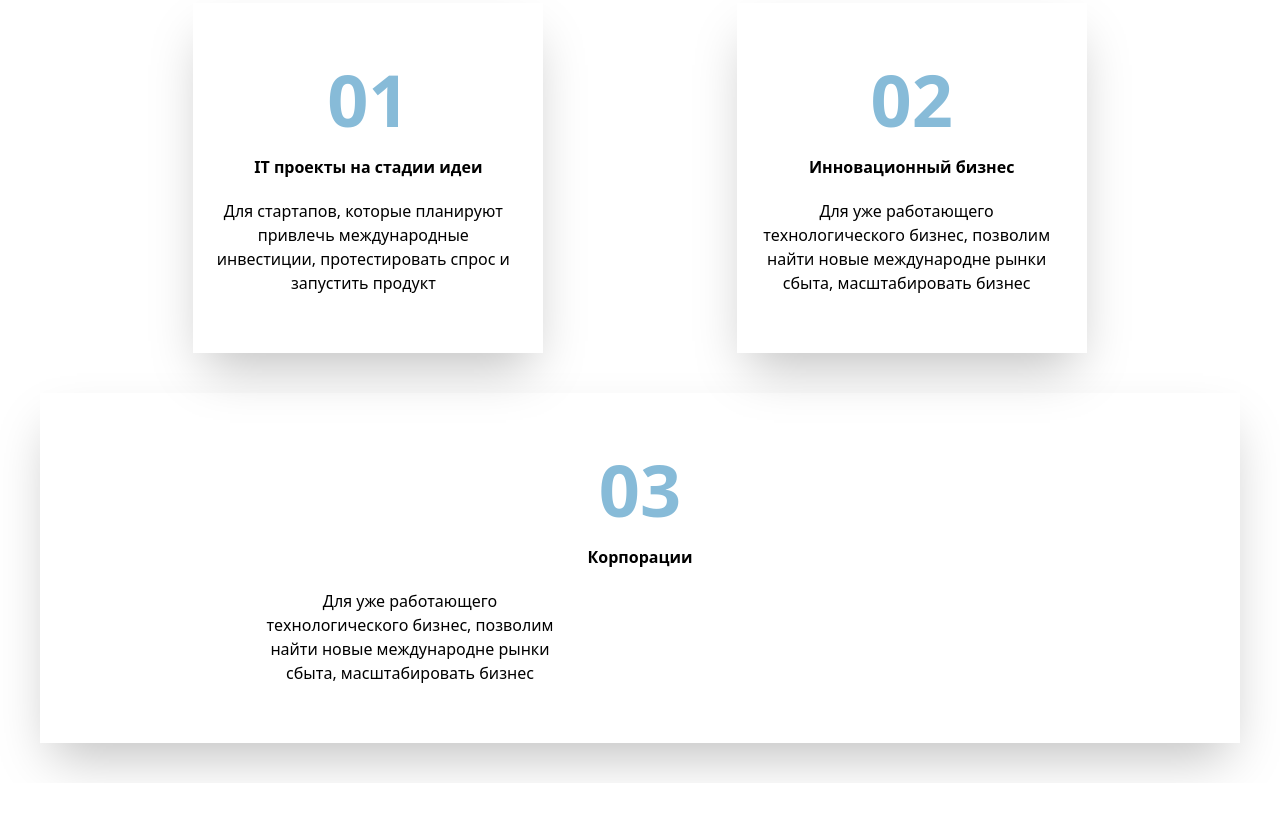
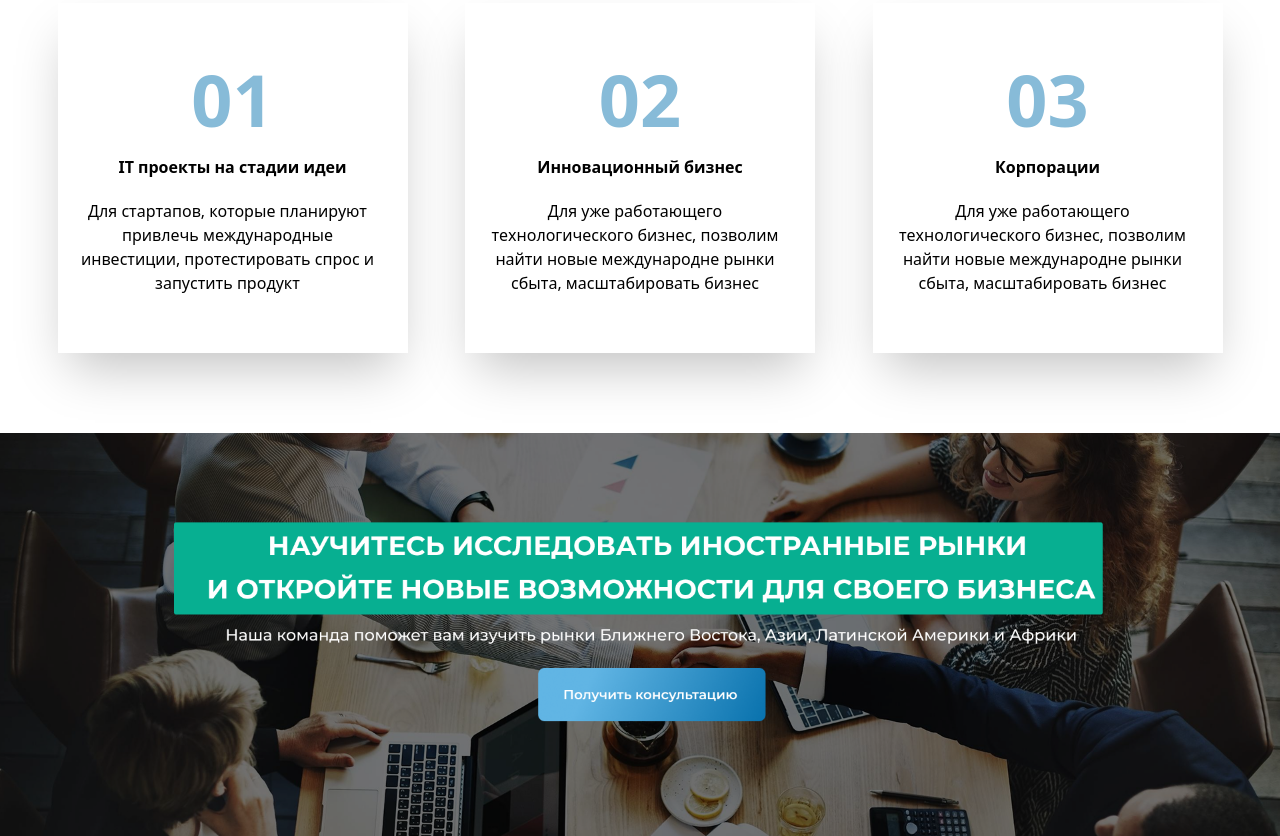
Before and after one commit to musliddinmamatqulov01-hash/praekt-week-two-git-and-github, a website: page index.html in a window 1280 px wide. Shown: the part 1993-2829 px from the top of the page. Before the commit the page ends 2776 px from the top, so only its background shows below. Drawn offline with Linux system fonts and the light colour scheme.

Commit message:
this commit picture paragrafs and one button

```diff
--- a/index.html
+++ b/index.html
@@ -62,7 +62,7 @@
 </div>
 <div>
     <h1 class="text-4xl text-[#1178B2] mt-50 lg:ml-40 mb-30 text-center lg:text-start">Для кого мы?</h1>
-    <div class="lg:flex justify-evenly ml-12 md:ml-0 lg:ml-0 md:flex md:flex-wrap">
+    <div class="lg:flex justify-evenly ml-12 md:ml-0 lg:ml-0 md:flex md:flex-wrap lg:flex-nowrap">
         <div class="w-[350px] h-[350px]  pt-15 shadow-2xl">
             <h1 class="font-bold text-7xl text-[#87BBD8] text-center">01</h1>
             <p class="font-bold text-center mt-5">IT проекты на стадии идеи</p>
@@ -73,12 +73,18 @@
             <p class="font-bold text-center mt-5">Инновационный бизнес</p>
             <p class="w-[300px] text-center mt-5 ml-5">Для уже работающего технологического бизнес, позволим найти новые международне рынки сбыта, масштабировать бизнес</p>
         </div>
-                <div class="w-[350px] h-[350px]  pt-15 shadow-2xl w-full md:m-10">
+                <div class="lg:w-[350px] w-[350px] h-[350px]  pt-15 shadow-2xl md:w-full md:m-10 lg:m-0">
             <h1 class="font-bold text-7xl text-[#87BBD8] text-center">03</h1>
             <p class="font-bold text-center mt-5">Корпорации</p>
-            <p class="w-[300px] text-center mt-5 ml-5 md:ml-55 ">Для уже работающего технологического бизнес, позволим найти новые международне рынки сбыта, масштабировать бизнес</p>
+            <p class="w-[300px] text-center mt-5 ml-6 md:ml-55 lg:ml-5">Для уже работающего технологического бизнес, позволим найти новые международне рынки сбыта, масштабировать бизнес</p>
         </div>
     </div>
 </div>
+<div>
+    <img class="hidden lg:block mt-20" src="./src/Group 760.png" alt="">
+    <img class="lg:hidden md:hidden w-[500px] mt-10" src="./src/Group 948.png" alt="">
+    <img class="hidden md:block lg:hidden w-[850px] mt-10" src="./src/Group 876.png" alt="">
+</div>
+
 </body>
 </html>
```
Also changed, not shown: src/Group 760.png (added), src/Group 876.png (added), src/Group 948.png (added), src/output.css.
